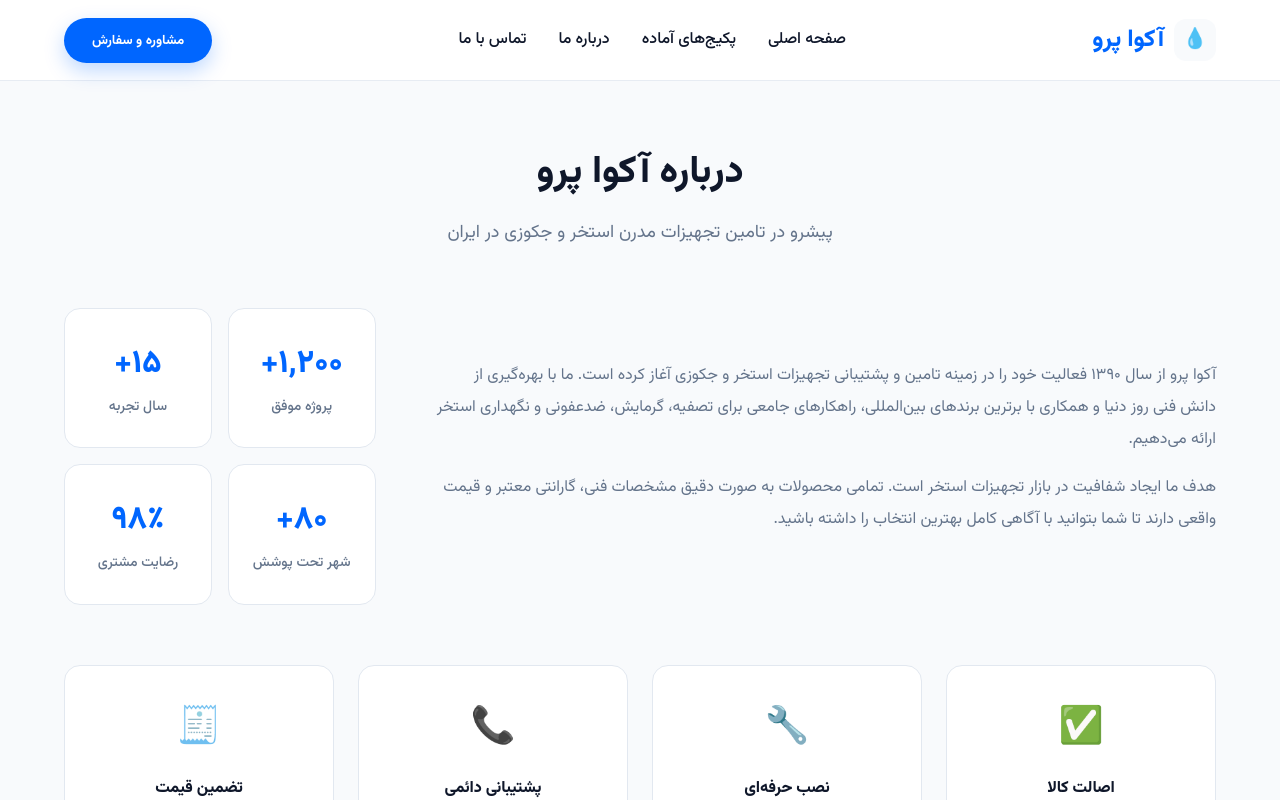
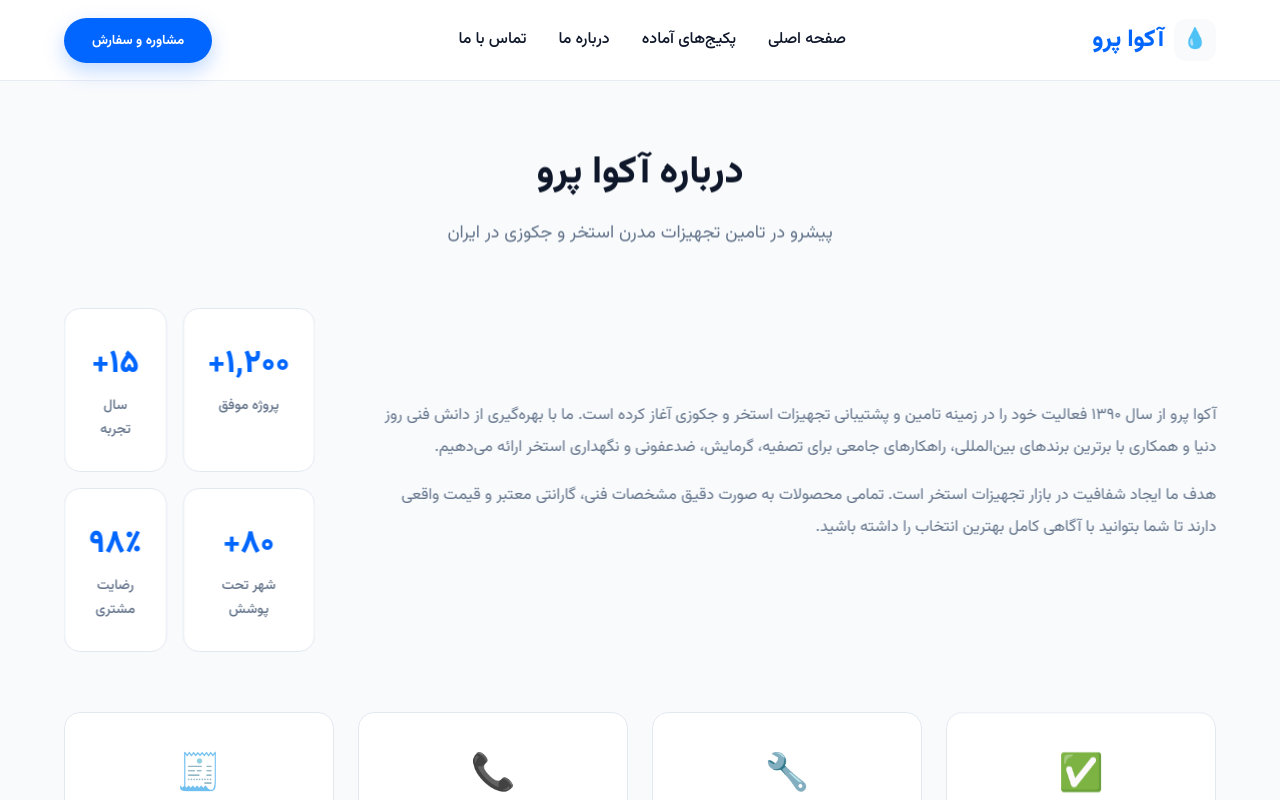
Before and after one commit to hamedkhomjani/pool-react, a React (Vite) app: page /about in a window 1280 px wide. Shown: the top 800 px of the page. Built offline with nearby package versions, Linux system fonts and the light colour scheme.

Commit message:
Fix scroll-to-top on navigation and add Reveal scroll animations

```diff
--- a/src/App.jsx
+++ b/src/App.jsx
@@ -2,6 +2,7 @@
 import './App.css'
 import Header from './components/Header'
 import Footer from './components/Footer'
+import ScrollToTop from './components/ScrollToTop'
 import Home from './pages/Home'
 import AboutPage from './pages/AboutPage'
 import ContactPage from './pages/ContactPage'
@@ -11,6 +12,7 @@
   return (
     <>
       <Header />
+      <ScrollToTop />
       <Routes>
         <Route path="/" element={<Home />} />
         <Route path="/about" element={<AboutPage />} />
--- a/src/components/About.jsx
+++ b/src/components/About.jsx
@@ -12,20 +12,27 @@
   { icon: '🧾', title: 'تضمین قیمت', desc: 'بهترین قیمت بازار با ضمانت بازگشت وجه در صورت عدم رضایت.' },
 ]
 
+import Reveal from './Reveal'
+
 function About() {
   return (
     <section className="about-section" id="about">
       <div className="container">
+        <Reveal>
           <div className="section-header">
             <h2>درباره آکوا پرو</h2>
             <p>پیشرو در تامین تجهیزات مدرن استخر و جکوزی در ایران</p>
           </div>
+        </Reveal>
 
         <div className="about-content">
+          <Reveal direction="right">
             <div className="about-text">
               <p>آکوا پرو از سال ۱۳۹۰ فعالیت خود را در زمینه تامین و پشتیبانی تجهیزات استخر و جکوزی آغاز کرده است. ما با بهره‌گیری از دانش فنی روز دنیا و همکاری با برترین برندهای بین‌المللی، راهکارهای جامعی برای تصفیه، گرمایش، ضدعفونی و نگهداری استخر ارائه می‌دهیم.</p>
               <p>هدف ما ایجاد شفافیت در بازار تجهیزات استخر است. تمامی محصولات به صورت دقیق مشخصات فنی، گارانتی معتبر و قیمت واقعی دارند تا شما بتوانید با آگاهی کامل بهترین انتخاب را داشته باشید.</p>
             </div>
+          </Reveal>
+          <Reveal direction="left">
             <div className="about-stats">
               {stats.map((stat, i) => (
                 <div className="stat-card" key={i}>
@@ -34,15 +41,18 @@
                 </div>
               ))}
             </div>
+          </Reveal>
         </div>
 
         <div className="about-values">
           {values.map((v, i) => (
-            <div className="value-card" key={i}>
+            <Reveal key={i} delay={i * 100}>
+              <div className="value-card">
                 <div className="value-icon">{v.icon}</div>
                 <h4>{v.title}</h4>
                 <p>{v.desc}</p>
               </div>
+            </Reveal>
           ))}
         </div>
       </div>
--- a/src/components/Banner.jsx
+++ b/src/components/Banner.jsx
@@ -1,6 +1,9 @@
+import Reveal from './Reveal'
+
 function Banner() {
   return (
     <section className="container" id="packages">
+      <Reveal>
       <div className="highlight-banner">
         <div className="banner-text">
           <h3>پکیج کامل صفر تا صد تجهیزات استخر</h3>
@@ -9,6 +12,7 @@
         </div>
         <div className="banner-icon">🏊‍♂️</div>
       </div>
+      </Reveal>
     </section>
   );
 }
--- a/src/components/Calculator.jsx
+++ b/src/components/Calculator.jsx
@@ -67,6 +67,8 @@
   }
 }
 
+import Reveal from './Reveal'
+
 function Calculator() {
   const [shape, setShape] = useState('rect')
   const [dims, setDims] = useState({ length: '', width: '', diameter: '', depth: '', volume: '' })
@@ -92,10 +94,13 @@
   return (
     <section className="calculator-section" id="calculator">
       <div className="container">
-        <div className="section-header">
-          <h2>محاسبه تجهیزات استخر من</h2>
-          <p>ابعاد استخر خود را وارد کنید تا بهترین تجهیزات متناسب با حجم آب به شما پیشنهاد شود</p>
-        </div>
+        <Reveal>
+          <div className="section-header">
+            <h2>محاسبه تجهیزات استخر من</h2>
+            <p>ابعاد استخر خود را وارد کنید تا بهترین تجهیزات متناسب با حجم آب به شما پیشنهاد شود</p>
+          </div>
+        </Reveal>
+        <Reveal>
         <div className="calculator-card">
           <div className="calc-shapes">
             {shapes.map(s => (
@@ -193,6 +198,7 @@
             </div>
           )}
         </div>
+        </Reveal>
       </div>
     </section>
   )
--- a/src/components/Categories.jsx
+++ b/src/components/Categories.jsx
@@ -1,10 +1,12 @@
 import { Link } from 'react-router-dom'
 import { categories } from '../data/products'
+import Reveal from './Reveal'
 
 function Categories() {
   return (
     <section className="categories" id="categories">
       <div className="container">
+        <Reveal>
           <div className="cat-grid">
             {categories.map((cat, index) => (
               <Link to={`/category/${cat.slug}`} className="cat-card" key={index} style={{ textDecoration: 'none' }}>
@@ -13,6 +15,7 @@
               </Link>
             ))}
           </div>
+        </Reveal>
       </div>
     </section>
   )
--- a/src/components/Products.jsx
+++ b/src/components/Products.jsx
@@ -1,5 +1,6 @@
 import { useState } from 'react'
 import products from '../data/products'
+import Reveal from './Reveal'
 
 function Products() {
   const [selected, setSelected] = useState(null)
@@ -8,13 +9,16 @@
     <>
       <section className="products-section" id="products">
         <div className="container">
+          <Reveal>
             <div className="section-header">
               <h2>محبوب‌ترین تجهیزات تصفیه و گرمایش</h2>
               <p>انتخاب شده از برترین برندهای بین‌المللی با بالاترین بازدهی انرژی</p>
             </div>
+          </Reveal>
           <div className="product-grid">
             {products.map((product, index) => (
-              <div className="product-card" key={index} onClick={() => setSelected(product)}>
+              <Reveal key={index} delay={index * 80}>
+                <div className="product-card" onClick={() => setSelected(product)}>
                   {product.badge && <span className="badge-top">{product.badge}</span>}
                   <div className="product-image">{product.icon}</div>
                   <h3 className="product-title">{product.title}</h3>
@@ -29,6 +33,7 @@
                     <span className="btn btn-primary">جزئیات بیشتر</span>
                   </div>
                 </div>
+              </Reveal>
             ))}
           </div>
         </div>
--- /dev/null
+++ b/src/components/Reveal.jsx
@@ -0,0 +1,36 @@
+import { useEffect, useRef, useState } from 'react'
+
+function Reveal({ children, delay = 0, direction = 'up' }) {
+  const ref = useRef(null)
+  const [visible, setVisible] = useState(false)
+
+  useEffect(() => {
+    const el = ref.current
+    if (!el) return
+
+    const observer = new IntersectionObserver(
+      ([entry]) => {
+        if (entry.isIntersecting) {
+          setVisible(true)
+          observer.disconnect()
+        }
+      },
+      { threshold: 0.15 }
+    )
+
+    observer.observe(el)
+    return () => observer.disconnect()
+  }, [])
+
+  return (
+    <div
+      ref={ref}
+      className={`reveal reveal-${direction} ${visible ? 'reveal-visible' : ''}`}
+      style={{ transitionDelay: `${delay}ms` }}
+    >
+      {children}
+    </div>
+  )
+}
+
+export default Reveal
--- /dev/null
+++ b/src/components/ScrollToTop.jsx
@@ -0,0 +1,14 @@
+import { useEffect } from 'react'
+import { useLocation } from 'react-router-dom'
+
+function ScrollToTop() {
+  const { pathname } = useLocation()
+
+  useEffect(() => {
+    window.scrollTo(0, 0)
+  }, [pathname])
+
+  return null
+}
+
+export default ScrollToTop
--- a/src/index.css
+++ b/src/index.css
@@ -15,6 +15,40 @@
 
 html {
   scroll-behavior: smooth;
+}
+
+.reveal {
+  opacity: 0;
+  will-change: opacity, transform;
+  transition: opacity 0.8s ease, transform 0.8s ease;
+}
+
+.reveal-up {
+  transform: translateY(40px);
+}
+
+.reveal-left {
+  transform: translateX(40px);
+}
+
+.reveal-right {
+  transform: translateX(-40px);
+}
+
+.reveal-visible {
+  opacity: 1;
+  transform: translate(0, 0);
+}
+
+@media (prefers-reduced-motion: reduce) {
+  .reveal,
+  .reveal-up,
+  .reveal-left,
+  .reveal-right {
+    opacity: 1;
+    transform: none;
+    transition: none;
+  }
 }
 
 * {
--- a/src/pages/ContactPage.jsx
+++ b/src/pages/ContactPage.jsx
@@ -1,4 +1,5 @@
 import { useState } from 'react'
+import Reveal from '../components/Reveal'
 
 const contactInfo = [
   { icon: '📞', label: 'تلفن تماس', value: '۰۲۱-۸۸۸۸۸۸۸۸', href: 'tel:+982188888888' },
@@ -24,12 +25,15 @@
   return (
     <section className="contact-section">
       <div className="container">
+        <Reveal>
           <div className="section-header">
             <h2>تماس با ما</h2>
             <p>کارشناسان ما آماده پاسخگویی به سوالات شما هستند</p>
           </div>
+        </Reveal>
 
         <div className="contact-grid">
+          <Reveal direction="right">
             <div className="contact-form-card">
             <h3>فرم تماس</h3>
             {sent ? (
@@ -69,7 +73,9 @@
               </form>
             )}
             </div>
+          </Reveal>
 
+          <Reveal direction="left">
             <div className="contact-info-card">
             <h3>اطلاعات تماس</h3>
             <div className="contact-list">
@@ -88,8 +94,10 @@
               ))}
             </div>
             </div>
+          </Reveal>
         </div>
 
+        <Reveal>
           <div className="contact-map">
           <iframe
             title="موقعیت آکوا پرو"
@@ -99,6 +107,7 @@
             referrerPolicy="no-referrer-when-downgrade"
           />
         </div>
+        </Reveal>
 
       </div>
     </section>
```
Lines whose indentation alone changed are shown as unchanged.
